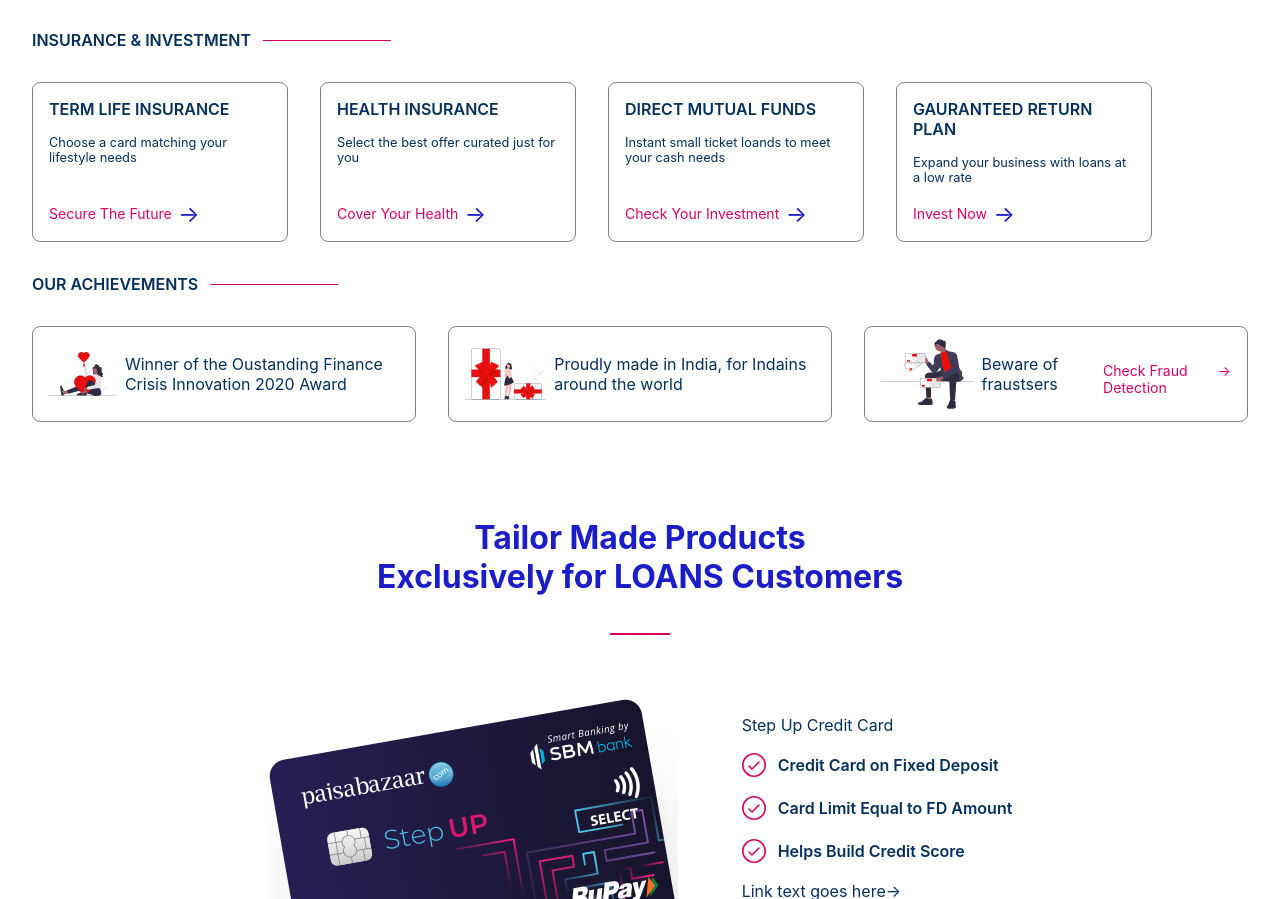
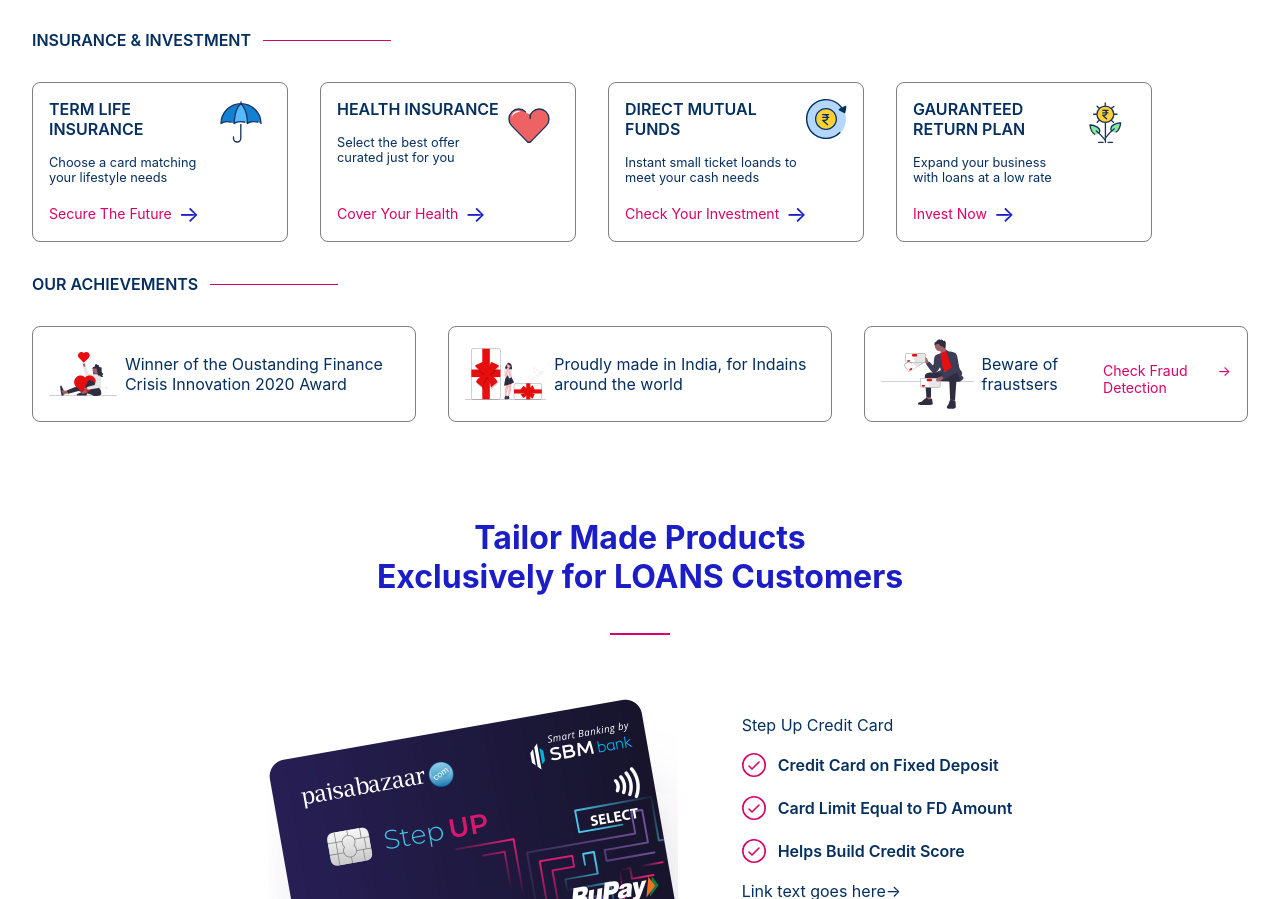
Before and after one commit to KokoBell/loan-website, a Next.js app: page / in a window 1280 px wide. Shown: the part 1195-2094 px from the top of the page. Built offline with nearby package versions, Linux system fonts and the light colour scheme.

Commit message:
Add icons to investments section

```diff
--- a/pages/index.js
+++ b/pages/index.js
@@ -289,24 +289,75 @@ export default function Home() {
             text="Choose a card matching your lifestyle needs"
             url="/"
             link_text="Secure The Future"
+            icon={<div className={styles.product_icon}>
+              <svg width="60" height="60" shape-rendering="geometricPrecision">
+                <g fill="none" fill-rule="evenodd">
+                  <path d="M29.8112 25.3112v14.0166667c0 2.028-1.644 3.672-3.672 3.672-2.0266667 0-3.67-1.6433334-3.67-3.67v-1.326" stroke="#1B325E" stroke-width="1.33333333" stroke-linecap="round" stroke-linejoin="round"></path>
+                  <path d="M30 4.5794s18.302-.30133333 20 20.014c0 0-7.638-4.5426667-13.5813333 0 0 0 1.0653333-11.308-6.4186667-20.014M30 4.5794s-18.78.462-20 20.014c0 0 5.976-4.2726667 13.1766667 0 0 0-.2613334-14.44533333 6.8233333-20.014" fill="#1281D2"></path>
+                  <path d="M36.4186 24.5930667s1.254-10.9933334-6.4186667-20.01400003c0 0-7.0606666 4.93866666-6.8233333 20.01400003 0 0 6.06-4.4 13.242 0" fill="#56B8FF"></path>
+                  <path d="M50 24.5930667c0-11.0533334-8.9546667-20.01400003-20-20.01400003-11.04533333 0-20 8.96066663-20 20.01400003 0 0 3.80533333-2.9226667 9.924-1.5273334" stroke="#1B325E" stroke-width="1.33333333" stroke-linecap="round" stroke-linejoin="round"></path>
+                  <path d="M33.39 23.0156c-7.1346667-1.3686667-10.2133333 1.5773333-10.2133333 1.5773333C23.6413333 8.14093333 30 4.5796 30 4.5796s6.746 6.31133333 6.4186667 20.0133333c0 0 2.41-2.966 9.9106666-1.5773333M30 3v1.06266667" stroke="#1B325E" stroke-width="1.33333333" stroke-linecap="round" stroke-linejoin="round"></path>
+                </g>
+              </svg>
+            </div>}
           />
           <Card
             heading="Health Insurance"
             text="Select the best offer curated just for you"
             url="/"
             link_text="Cover Your Health"
+            icon={<div className={styles.product_icon}>
+              <svg width="60" height="60" shape-rendering="geometricPrecision" class="mtIconRightTop">
+                <g fill="none" fill-rule="evenodd">
+                  <path d="M47.1562667 12.89646667c-3.792-3.862-9.94-3.862-13.732 0l-.956.974c-1.3633334 1.38866666-3.5733334 1.38866666-4.9366667 0l-.956-.974c-3.792-3.862-9.93933333-3.862-13.732 0-3.79133333 3.86266666-3.79133333 10.12466663 0 13.98600003l3.48333333 3.548 11.94799997 12.176c.714.728 1.7613334.9086666 2.6426667.5433333.296-.122.5733333-.304.8133333-.5486667l-.0126666.0053334 15.438-15.724c3.7913333-3.8613334 3.7913333-10.12333337 0-13.98600003" fill="#ED6262"></path>
+                  <path d="M31.7311333 42.6009333c-.9546666.972-2.5013333.972-3.4553333 0l-15.432-15.718c-3.792-3.862-3.792-10.12399997 0-13.98666663 3.792-3.862 9.94-3.862 13.732 0" stroke="#1B325E" stroke-width="1.33333333" stroke-linecap="round" stroke-linejoin="round"></path>
+                  <path d="M28.2747333 42.6068c.9513334.9686667 2.4926667.9686667 3.4433334 0l15.438-15.724c3.792-3.862 3.792-10.12333333 0-13.986-3.792-3.862-9.94-3.862-13.7313334 0 0 0-2.8253333 2.94066667-2.3586666 6.60866667" stroke="#1B325E" stroke-width="1.33333333" stroke-linecap="round" stroke-linejoin="round"></path>
+                  <path d="M13.90366667 15.4284C15.247 13.59373333 17.393 12.40573333 19.81233333 12.40573333" stroke="#FFF" stroke-width="1.33333333" stroke-linecap="round" stroke-linejoin="round"></path>
+                  <path d="M13.62433333 16.8646c0 .31133333-.24733333.56333333-.55333333.56333333-.30533333 0-.55333333-.252-.55333333-.56333333 0-.312.248-.564.55333333-.564.306 0 .55333333.252.55333333.564" fill="#FFF"></path>
+                </g>
+              </svg>
+            </div>}
           />
           <Card
             heading="Direct Mutual Funds"
             text="Instant small ticket loands to meet your cash needs"
             url="/"
             link_text="Check Your Investment"
+            icon={<div className={styles.product_icon}>
+              <svg width="41" height="40" xmlns="http://www.w3.org/2000/svg" class="mtIconRight2">
+                <g fill="none" fill-rule="evenodd">
+                  <circle fill="#B5D7FF" fill-rule="nonzero" cx="20" cy="20" r="20"></circle>
+                  <path d="M20 0C8.954 0 0 8.954 0 20s8.954 20 20 20c5.513 0 10.505-2.23 14.123-5.839.492-.508.58-.916.264-1.223-.34-.33-.764-.224-1.274.317A18.6 18.6 0 0120 38.642C9.704 38.642 1.358 30.296 1.358 20S9.704 1.358 20 1.358c7.469 0 13.912 4.392 16.887 10.734h1.489C35.31 4.979 28.236 0 20 0z" fill="#052F5F" fill-rule="nonzero"></path>
+                  <circle fill="#FFD032" fill-rule="nonzero" cx="20" cy="20" r="10"></circle>
+                  <path d="M20 9C13.925 9 9 13.925 9 20s4.925 11 11 11 11-4.925 11-11S26.075 9 20 9zm0 1.283c5.367 0 9.717 4.35 9.717 9.717 0 5.367-4.35 9.717-9.717 9.717-5.367 0-9.717-4.35-9.717-9.717 0-5.367 4.35-9.717 9.717-9.717z" fill="#052F5F" fill-rule="nonzero"></path>
+                  <g fill="#052F5F" fill-rule="nonzero">
+                    <path d="M18.704 15c2.008 0 3.536 1.707 3.536 3.737 0 1.897-1.37 3.154-3.325 3.239l-.211.004h-.162l3.554 3.228c.26.237.271.594.043.841l-.085.078a.886.886 0 01-1 .036l-.092-.071-4.755-4.32c-.43-.392-.145-1.013.452-1.085l.115-.007h1.93c1.201 0 1.991-.687 1.991-1.943 0-1.38-.947-2.437-1.991-2.437-.427 0-.773-.291-.773-.65 0-.359.346-.65.773-.65z"></path>
+                    <path d="M22.651 15a.65.65 0 01.096 1.293l-.096.007h-6a.65.65 0 01-.096-1.293l.096-.007h6z"></path>
+                    <path d="M22.651 17.8a.65.65 0 01.096 1.293l-.096.007h-6a.65.65 0 01-.096-1.293l.096-.007h6z"></path>
+                  </g>
+                  <path d="M33.226 9.707l5.715-2.776a1 1 0 011.423 1.066l-.901 5.366a1 1 0 01-1.46.715l-4.814-2.591a1 1 0 01.037-1.78z" fill="#052F5F"></path>
+                </g>
+              </svg>
+            </div>}
           />
           <Card
             heading="Gauranteed Return Plan"
             text="Expand your business with loans at a low rate"
             url="/"
             link_text="Invest Now"
+            icon={<div className={styles.product_icon}>
+              <svg width="60" height="60" shape-rendering="geometricPrecision">
+                <g fill="none" fill-rule="evenodd">
+                  <path d="M38.8105333 15.2327213c0 4.4918033-3.776 8.1318033-8.4333333 8.1318033-4.658 0-8.43333333-3.64-8.43333333-8.1318033 0-4.49180327 3.77533333-8.132459 8.43333333-8.132459 4.6573333 0 8.4333333 3.64065573 8.4333333 8.132459" fill="#FFD032" fill-rule="nonzero"></path>
+                  <path stroke="#1B325E" stroke-width="1.33333333" stroke-linecap="round" stroke-linejoin="round" d="M30.4140667 23.392918v19.9514754M23.62826667 43.3442623h4.46200003M33.1009333 43.3442623H37.5636"></path>
+                  <path d="M19.5768 35.1789508C15.86613333 33.1920656 15.00013333 26.036 15.00013333 26.036c2.92266667-.3422951 7.29 2.042623 7.29 2.042623 1.84 1.157377 2.42466667 2.4636065 2.492 3.5777049.11333334 1.8977049-1.34533333 3.6190164-3.29866666 3.8786885-.01866667.0026229-.03666667.0045902-.056.0072131-.638.0754098-1.288-.0622951-1.85066667-.3632787" fill="#84EB9C"></path>
+                  <path d="M30.2526 41.1279344s-4.6866667-6.009836-8.90866667-9.1219672M19.5768 35.1789508C15.86613333 33.1920656 15.00013333 26.036 15.00013333 26.036c2.92266667-.3422951 7.29 2.042623 7.29 2.042623 1.84 1.157377 2.42466667 2.4636065 2.492 3.5777049.05066667.849836-.214 1.6636065-.696 2.3272131M38.8105333 15.2327213c0 4.4918033-3.776 8.1318033-8.4333333 8.1318033-4.658 0-8.43333333-3.64-8.43333333-8.1318033 0-4.49180327 3.77533333-8.132459 8.43333333-8.132459 4.6573333 0 8.4333333 3.64065573 8.4333333 8.132459zM30.2526 4v3.12786885M22.08593333 7.30557377L24.3626 9.53311475M18.6738 15.2384918l3.24266667.0327869M22.18166667 23.3071475l2.28866666-2.2170491M38.7851333 7.47337705L36.4238 9.61763934M42.0273333 15.2698361l-3.2426666-.0288525M38.4368667 23.3839344L36.2102 21.1091803M27.7792667 11.41803279H32.9746M27.7792667 13.83606557H32.9746" stroke="#1B325E" stroke-width="1.33333333" stroke-linecap="round" stroke-linejoin="round"></path>
+                  <path d="M29.3157333 11.41803279c1.2153334 0 2.2006667 1.15803278 2.2006667 2.58622951 0 1.4288525-.9853333 2.1731147-2.2006667 2.1731147h-1.5366666L31.5644 19.7963934" stroke="#1B325E" stroke-width="1.33333333" stroke-linecap="round" stroke-linejoin="round"></path>
+                  <path d="M41.0898667 33.0112787c3.7106666-1.9868853 4.5766666-9.1429508 4.5766666-9.1429508-2.9226666-.3422951-7.29 2.0426229-7.29 2.0426229-1.84 1.1573771-2.4246666 2.4629508-2.492 3.5777049-.1133333 1.897705 1.3453334 3.6190164 3.2986667 3.8786886.0186667.0026229.0366667.0045901.056.0072131.638.0754098 1.288-.0622951 1.8506667-.3632787" fill="#84EB9C"></path>
+                  <path d="M30.4140667 38.9603279s4.6866666-6.0098361 8.9086666-9.1219672M41.0898667 33.0112787c3.7106666-1.9868853 4.5766666-9.1429508 4.5766666-9.1429508-2.9226666-.3422951-7.29 2.0426229-7.29 2.0426229-1.84 1.1573771-2.4246666 2.4629508-2.492 3.5777049-.0506666.8498361.214 1.6636066.696 2.3272132" stroke="#1B325E" stroke-width="1.33333333" stroke-linecap="round" stroke-linejoin="round"></path>
+                </g>
+              </svg>
+            </div>}
           />
         </div>
 
```
